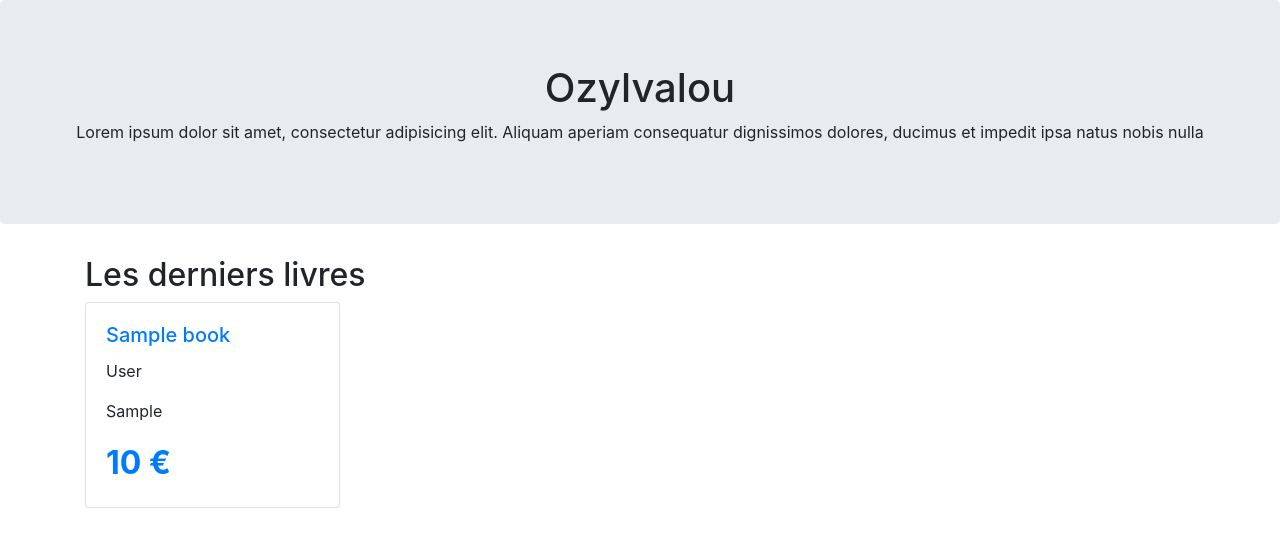
After one commit to ozge-ispir/bookstore, a Symfony app: template templates/pages/home.html.twig in a window 1280 px wide. The commit adds this page. Shown: the top 547 px of the page. Run offline with Twig, Linux system fonts and the light colour scheme; the template is opened without the code that fills it: most values are stand-ins (such as "Sample title", 1, 10 or a date in 2020); some libraries are stand-ins or nearby versions.

Commit message:
Page d'accueil et vue

```diff
--- a/src/Entity/Author.php
+++ b/src/Entity/Author.php
@@ -95,4 +95,8 @@ class Author
 
         return $this;
     }
+
+    public function __toString(){
+        return $this->lastName;
+    }
 }
--- a/src/Entity/Book.php
+++ b/src/Entity/Book.php
@@ -176,4 +176,9 @@ class Book
 
         return $this;
     }
+
+    public function __toString(){
+        return $this->title;
+    }
+
 }
--- a/templates/base.html.twig
+++ b/templates/base.html.twig
@@ -3,10 +3,14 @@
     <head>
         <meta charset="UTF-8">
         <title>{% block title %}Welcome!{% endblock %}</title>
+        <link rel="stylesheet" href="https://maxcdn.bootstrapcdn.com/bootstrap/4.0.0/css/bootstrap.min.css" integrity="sha384-Gn5384xqQ1aoWXA+058RXPxPg6fy4IWvTNh0E263XmFcJlSAwiGgFAW/dAiS6JXm" crossorigin="anonymous">
         {% block stylesheets %}{% endblock %}
     </head>
     <body>
         {% block body %}{% endblock %}
         {% block javascripts %}{% endblock %}
+        <script src="https://code.jquery.com/jquery-3.2.1.slim.min.js" integrity="sha384-KJ3o2DKtIkvYIK3UENzmM7KCkRr/rE9/Qpg6aAZGJwFDMVNA/GpGFF93hXpG5KkN" crossorigin="anonymous"></script>
+        <script src="https://cdnjs.cloudflare.com/ajax/libs/popper.js/1.12.9/umd/popper.min.js" integrity="sha384-ApNbgh9B+Y1QKtv3Rn7W3mgPxhU9K/ScQsAP7hUibX39j7fakFPskvXusvfa0b4Q" crossorigin="anonymous"></script>
+        <script src="https://maxcdn.bootstrapcdn.com/bootstrap/4.0.0/js/bootstrap.min.js" integrity="sha384-JZR6Spejh4U02d8jOt6vLEHfe/JQGiRRSQQxSfFWpi1MquVdAyjUar5+76PVCmYl" crossorigin="anonymous"></script>
     </body>
 </html>
--- /dev/null
+++ b/templates/pages/home.html.twig
@@ -0,0 +1,29 @@
+{% extends 'base.html.twig' %}
+
+{% block title 'Librairie Ozylvalou' %}
+
+{% block body %}
+    <div class="jumbotron text-center">
+        <h1>Ozylvalou</h1>
+        <p>Lorem ipsum dolor sit amet, consectetur adipisicing elit. Aliquam aperiam consequatur dignissimos dolores, ducimus et impedit ipsa natus nobis nulla</p>
+    </div>
+    <div class="container">
+        <h2>Les derniers livres</h2>
+        <div class="row flex">
+            {% for book in books %}
+                <div class="col-3">
+                    <div class="card">
+                        <div class="card-body">
+                            <h5 class="card-title">
+                                <a href="{{ path('book.show', {id: book.id}) }}">{{ book.title }}</a>
+                            </h5>
+                            <p class="card-text">{{ book['last_name'] }}</p>
+                            <p class="card-text">{{ book['first_name'] }}</p>
+                            <div class="text-primary" style="font-weight: bold; font-size: 2rem;">{{ book.price }} €</div>
+                        </div>
+                    </div>
+                </div>
+            {% endfor %}
+        </div>
+    </div>
+{% endblock %}
```
Also changed, not shown: src/Controller/HomeController.php (added, +40 -0 lines), src/Repository/BookRepository.php (+37 -0 lines).
